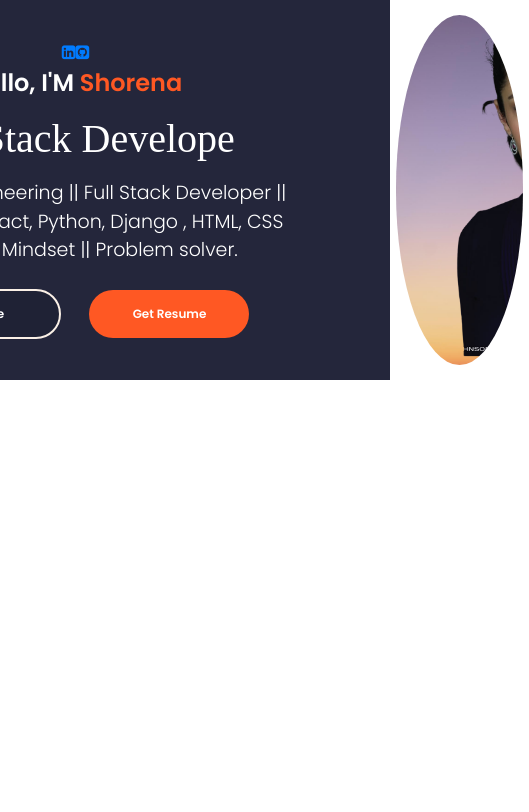
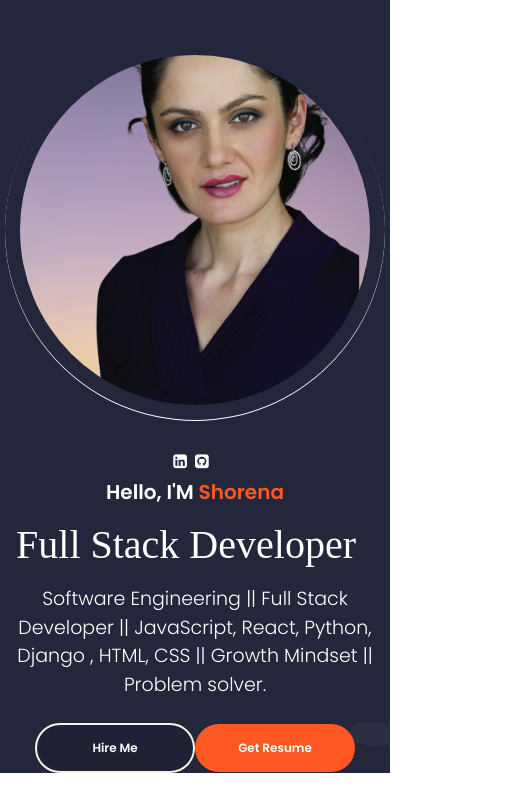
Before and after one commit to ShorenaK/portfolio-SKA, a React (Create React App) app: page / in a window 390 px wide. Shown: the top 812 px of the page, 529 px wide, since content can reach past the window. Built offline with nearby package versions, Linux system fonts and the light colour scheme; a web font is replaced by a local one.

Commit message:
profile.css is done

```diff
--- a/src/PortfolioContainer/Home/Profile.css
+++ b/src/PortfolioContainer/Home/Profile.css
@@ -40,10 +40,10 @@
 
 }
 
-.profile-optons .highlighted-btn{
+.profile-options .highlighted-btn{
     margin: 0 0 0 28px;
 }
-.profile-optons .highlighted-btn:hover{
+.profile-options .highlighted-btn:hover{
     margin: 0 0 0 28px;
     background-color: cornsilk;
     color: #111;
@@ -65,4 +65,82 @@
  background-image: url('../../assets/Home/profilephoto.png');
  background-size: cover;
  border-radius: 50%;
+ background-repeat: no-repeat;
+ background-position: center;
+
+ /* background-position: 0px 1px 1px 0px; */
 }
+.profile-picture-background:hover{
+ transform: scale(1.07);
+ transition: 1s ease-out;
+
+}
+.colz .colz-icon i{
+    color: white;
+    padding: 8px;
+    padding-left: 0px;
+    /* height: 40px;
+    width: 40px; */
+}
+.colz .colz-icon i:hover{
+   transform: scale(1.5);
+}
+
+@media screen and (max-width: 1110px){
+    .profile-picture{
+        margin: 0 0px 0 80px;
+    }
+    .profile-details-name{
+        font-size: 20px;
+    }
+    .profile-details-role .primary-text{
+        font-size: 12px;
+    }
+    .profile-options .btn{
+        width: 120px;
+        padding: 11px 0;
+        z-index: 700;
+    }
+}
+@media screen and (max-width: 910px){
+  .profile-picture{
+    height: 320;
+    width: 320;
+    margin: 0 0 0 4px;
+  }
+}
+
+@media screen and (max-width: 810px){
+ .profile-picture{
+    margin: 0 !important;
+ }
+ .profile-parent{
+    flex-direction: column-reverse;
+    margin: 40px 0 0 0;
+ }
+ .profile-options{
+    display: flex;
+    justify-content: space-between;
+ }
+ .profile-details{
+    margin: 25px 0 0;
+ }
+ .profile-options .highlighted-btn{
+    margin: 0 !important;
+ }
+ .profile-options,
+ .profile-details-role{
+    text-align: center;
+ }
+}
+
+@media screen and (max-width: 375px){
+.profile-picture{
+    height: 275px;
+    width: 275px;
+    margin-top: -90px;
+}
+.profile-details{
+    width: 90%;
+}
+}
```
